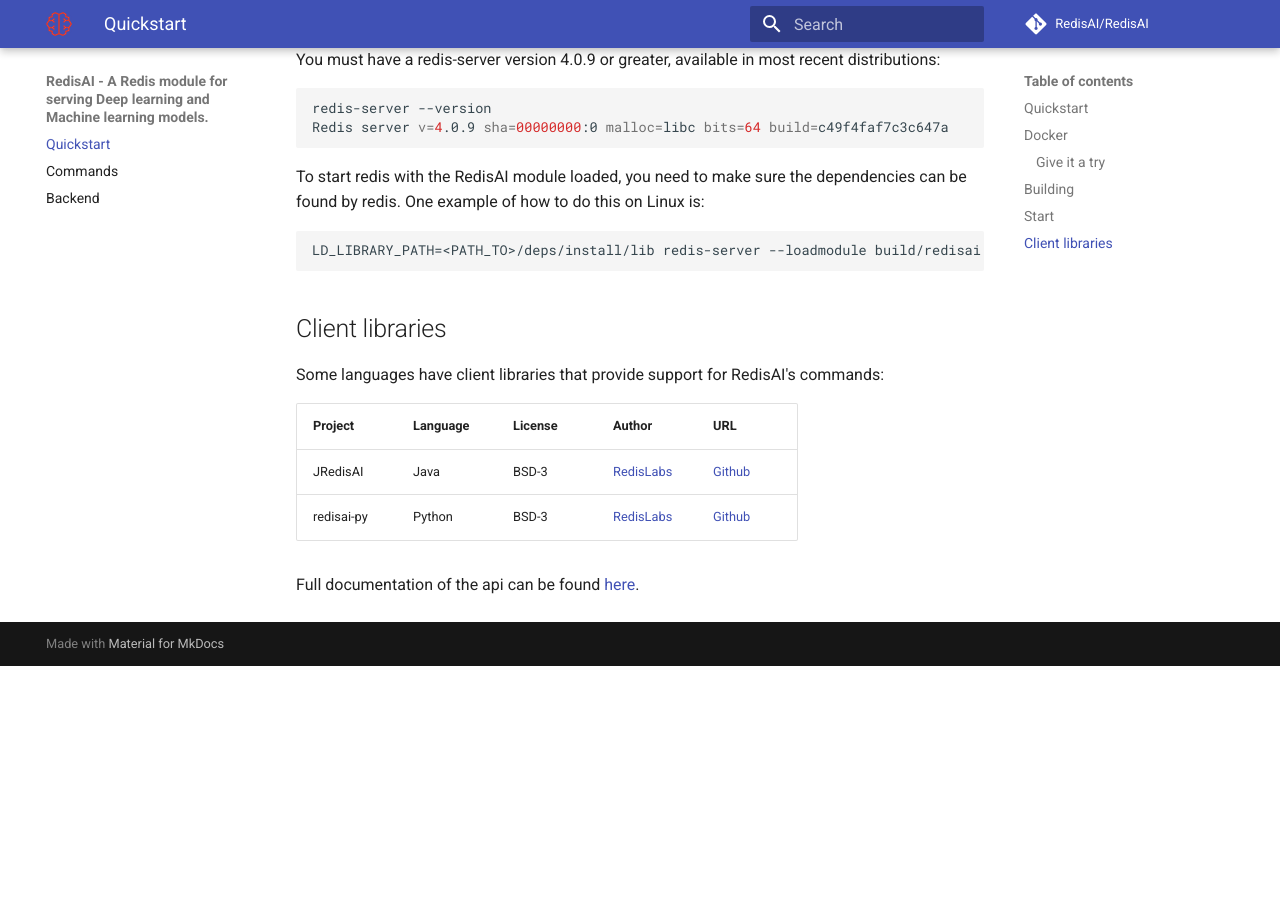
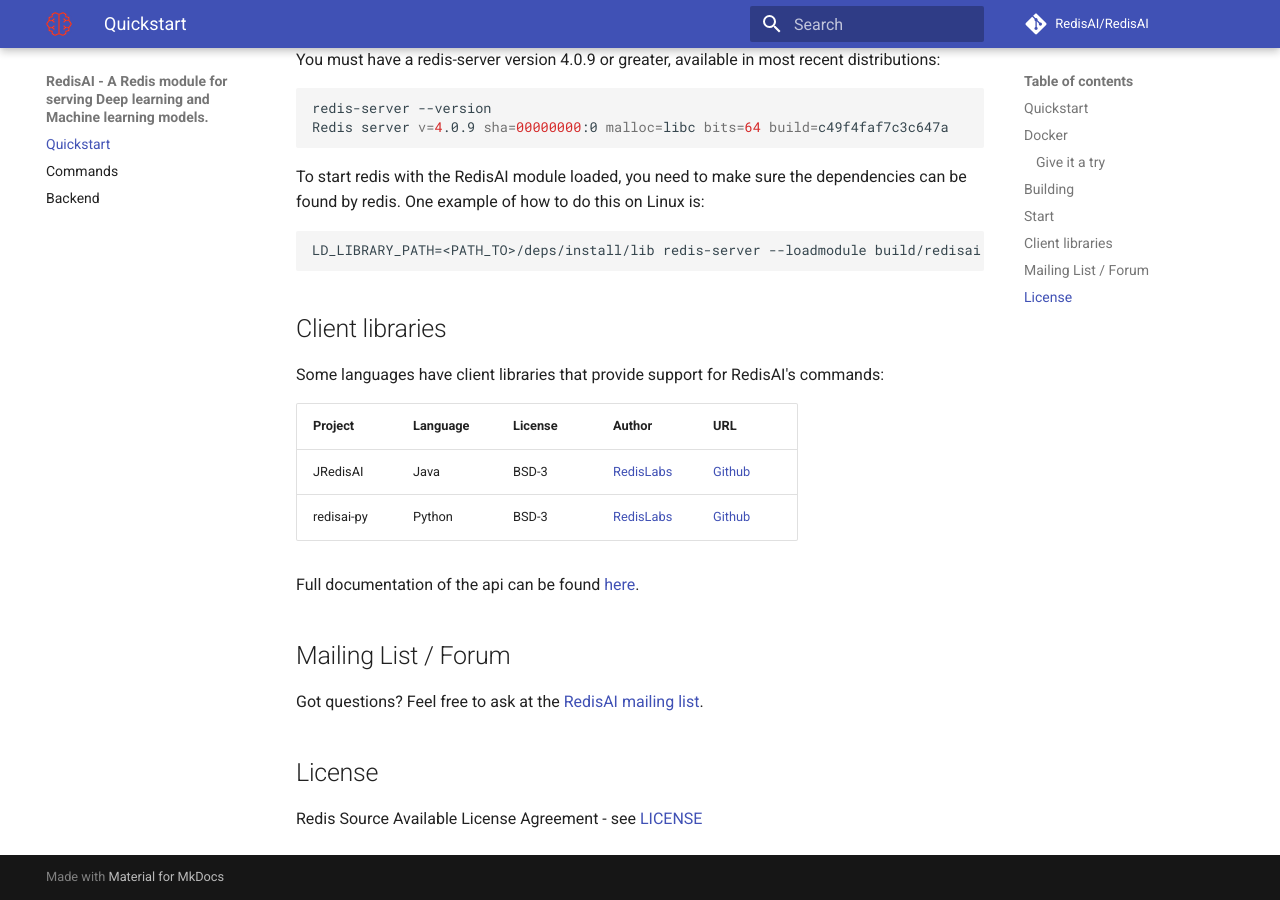
Before and after one commit to RedisAI/RedisAI, an MkDocs documentation site: the page built from docs/index.md, in a window 1280 px wide and 900 px high, scrolled down 1682 px. Built offline with MkDocs 1.6.1 and Material for MkDocs 9.7.7, drawn with Linux system fonts in a browser that asks for light colours; comment, search, counter and statistics services are not loaded; old or Windows-style settings are respelled for this version of MkDocs; before the commit the page ends 2348 px from its top, so only the background shows below that.

Commit message:
Add license and group

```diff
--- a/docs/index.md
+++ b/docs/index.md
@@ -85,3 +85,11 @@
 | redisai-py | Python | BSD-3 | [RedisLabs](https://redislabs.com/) | [Github](https://github.com/RedisAI/redisai-py) |
 
 Full documentation of the api can be found [here](commands.md).
+
+## Mailing List / Forum
+
+Got questions? Feel free to ask at the [RedisAI mailing list](https://groups.google.com/forum/#!forum/redisai).
+
+## License
+
+Redis Source Available License Agreement - see [LICENSE](https://raw.githubusercontent.com/RedisAI/RedisAI/master/LICENSE)
```
